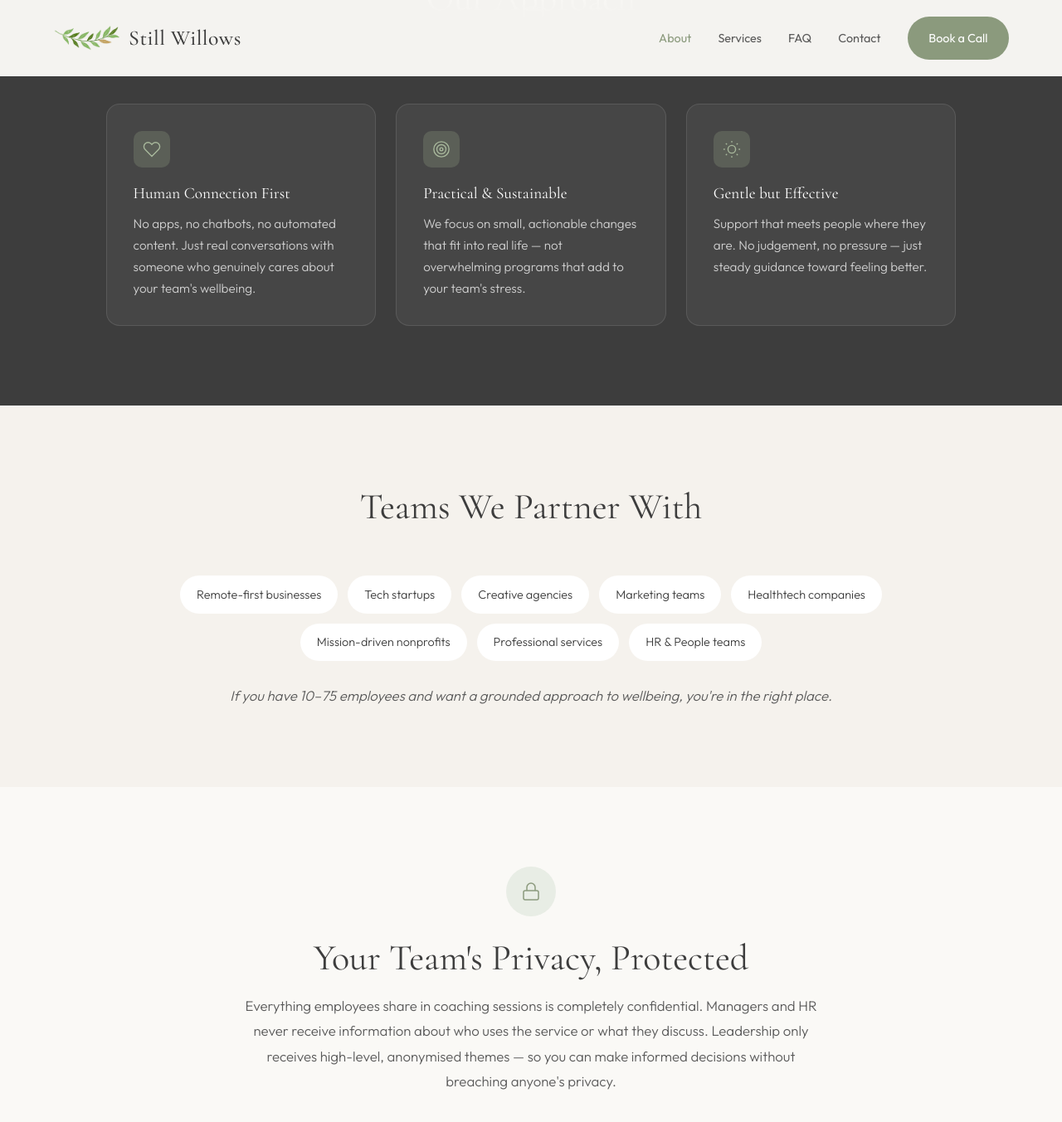
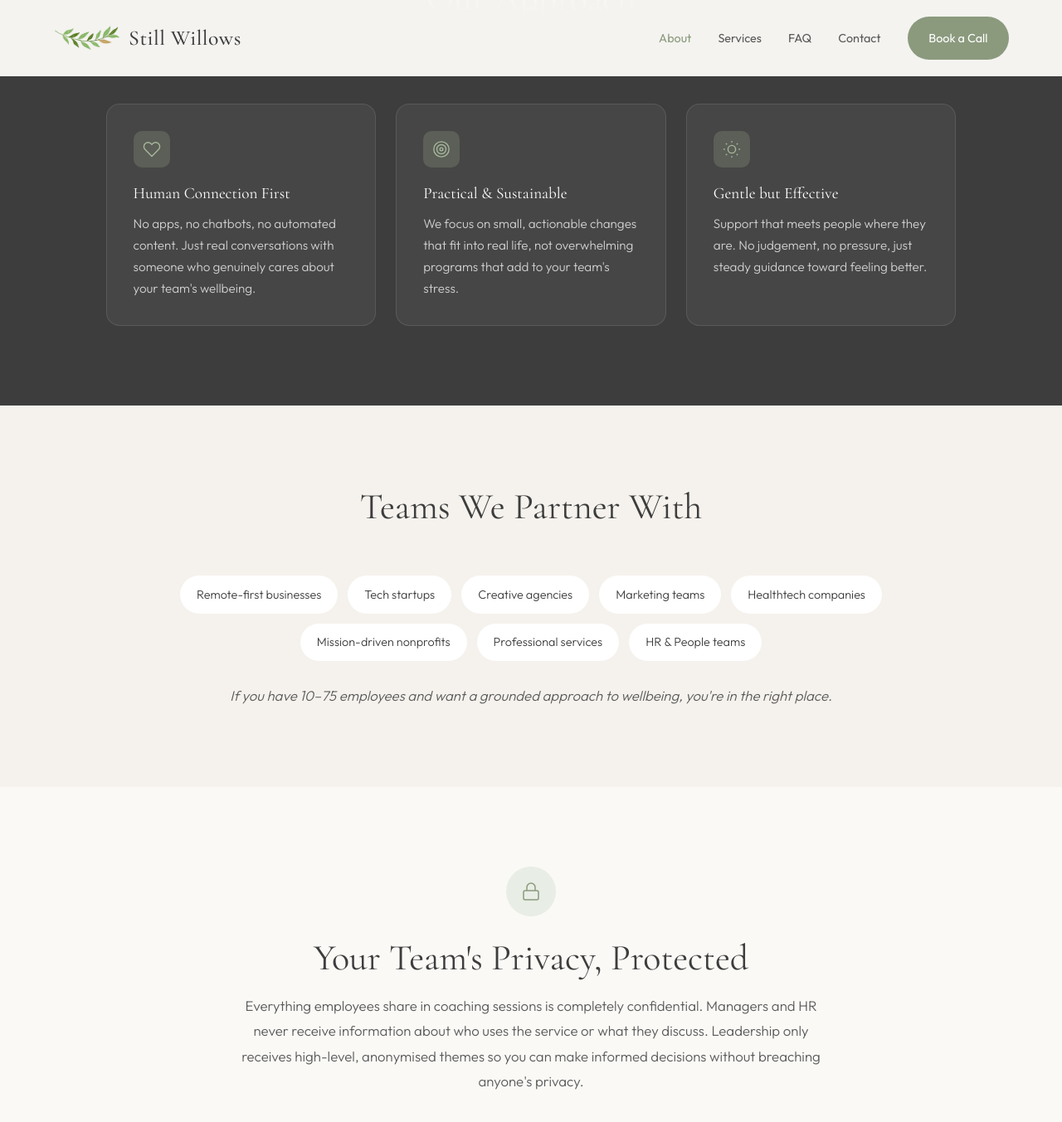
Before and after one commit to captainmike/stillwillows-website, a Jekyll site: the page built from about.md, in a window 1280 px wide and 1400 px high, scrolled down 2262 px. Shown: the top 1353 px of the window at 83% size. Built offline with Jekyll 4.4.1, drawn with Linux system fonts in a browser that asks for light colours.

Commit message:
Remove dash punctuation and improve sentence flow

```diff
--- a/_layouts/about.html
+++ b/_layouts/about.html
@@ -78,14 +78,14 @@ layout: default
           <svg width="22" height="22" viewBox="0 0 24 24" fill="none" stroke="currentColor" stroke-width="1.5"><circle cx="12" cy="12" r="10"/><circle cx="12" cy="12" r="6"/><circle cx="12" cy="12" r="2"/></svg>
         </div>
         <h3>Practical & Sustainable</h3>
-        <p>We focus on small, actionable changes that fit into real life — not overwhelming programs that add to your team's stress.</p>
+        <p>We focus on small, actionable changes that fit into real life, not overwhelming programs that add to your team's stress.</p>
       </div>
       <div class="philosophy-card">
         <div class="philosophy-icon">
           <svg width="22" height="22" viewBox="0 0 24 24" fill="none" stroke="currentColor" stroke-width="1.5"><circle cx="12" cy="12" r="5"/><line x1="12" y1="1" x2="12" y2="3"/><line x1="12" y1="21" x2="12" y2="23"/><line x1="4.22" y1="4.22" x2="5.64" y2="5.64"/><line x1="18.36" y1="18.36" x2="19.78" y2="19.78"/><line x1="1" y1="12" x2="3" y2="12"/><line x1="21" y1="12" x2="23" y2="12"/><line x1="4.22" y1="19.78" x2="5.64" y2="18.36"/><line x1="18.36" y1="5.64" x2="19.78" y2="4.22"/></svg>
         </div>
         <h3>Gentle but Effective</h3>
-        <p>Support that meets people where they are. No judgement, no pressure — just steady guidance toward feeling better.</p>
+        <p>Support that meets people where they are. No judgement, no pressure, just steady guidance toward feeling better.</p>
       </div>
     </div>
   </div>
@@ -119,7 +119,7 @@ layout: default
         <svg width="24" height="24" viewBox="0 0 24 24" fill="none" stroke="currentColor" stroke-width="1.5"><rect x="3" y="11" width="18" height="11" rx="2" ry="2"/><path d="M7 11V7a5 5 0 0 1 10 0v4"/></svg>
       </div>
       <h2>Your Team's Privacy, Protected</h2>
-      <p>Everything employees share in coaching sessions is completely confidential. Managers and HR never receive information about who uses the service or what they discuss. Leadership only receives high-level, anonymised themes — so you can make informed decisions without breaching anyone's privacy.</p>
+      <p>Everything employees share in coaching sessions is completely confidential. Managers and HR never receive information about who uses the service or what they discuss. Leadership only receives high-level, anonymised themes so you can make informed decisions without breaching anyone's privacy.</p>
     </div>
   </div>
 </section>
--- a/_layouts/home.html
+++ b/_layouts/home.html
@@ -12,7 +12,7 @@ layout: default
     </div>
     <h1>Grounded support for healthier, more resilient teams.</h1>
     <p class="hero-description">
-      Mental wellness coaching designed for small businesses that want less stress, more balance, and a team that feels genuinely supported — without complicated programs or corporate jargon.
+      Mental wellness coaching designed for small businesses that want less stress, more balance, and a team that feels genuinely supported, without complicated programs or corporate jargon.
     </p>
     <div class="hero-cta">
       <a href="{{ '/contact' | relative_url }}" class="btn">
@@ -104,7 +104,7 @@ layout: default
           <svg width="22" height="22" viewBox="0 0 24 24" fill="none" stroke="currentColor" stroke-width="2"><path d="M14 2H6a2 2 0 0 0-2 2v16a2 2 0 0 0 2 2h12a2 2 0 0 0 2-2V8z"/><polyline points="14 2 14 8 20 8"/><line x1="16" y1="13" x2="8" y2="13"/><line x1="16" y1="17" x2="8" y2="17"/></svg>
         </div>
         <h3>Reporting & Insights</h3>
-        <p>High-level, non-clinical feedback on themes we're noticing — so leaders can make informed decisions without breaching privacy.</p>
+        <p>High-level, non-clinical feedback on themes we're noticing so leaders can make informed decisions without breaching privacy.</p>
       </div>
     </div>
     <div class="services-link">
@@ -134,7 +134,7 @@ layout: default
         </div>
       </div>
       <div class="testimonial-card">
-        <p class="testimonial-quote">"Rizqa's approach is exactly what we needed — no corporate jargon, just genuine support. Our team actually uses this, unlike our old EAP."</p>
+        <p class="testimonial-quote">"Rizqa's approach is exactly what we needed: no corporate jargon, just genuine support. Our team actually uses this, unlike our old EAP."</p>
         <div class="testimonial-author">
           <div class="testimonial-avatar">J</div>
           <div class="testimonial-info">
```
Also changed, not shown: terms.md (+2 -2 lines).
